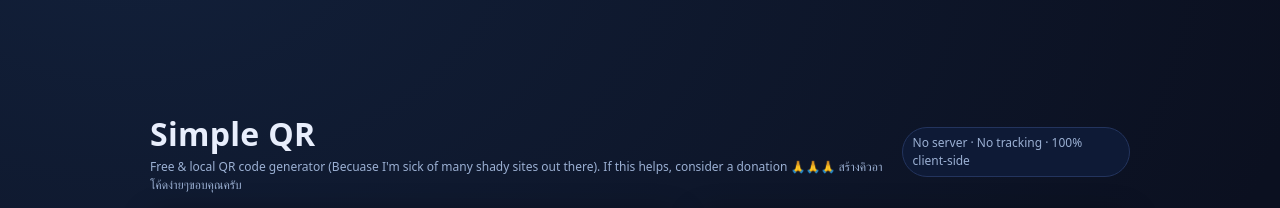
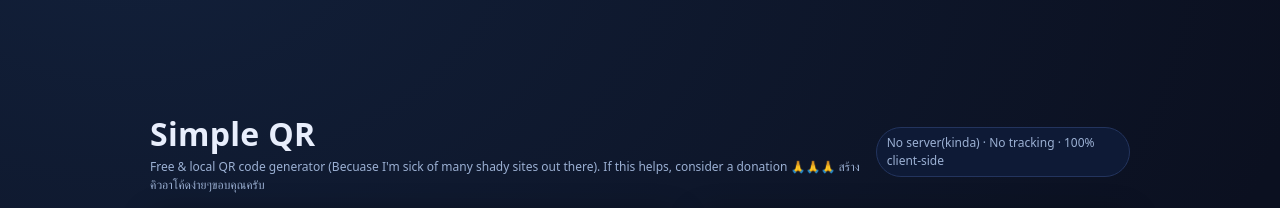
Before and after one commit to korawichkavee/simple-qr, a plain HTML site: page index.html in a window 1280 px wide. Shown: the top 208 px of the page. Drawn offline with Linux system fonts and the light colour scheme; a script that the page names is missing.

Commit message:
Update pill text for clarity

```diff
--- a/index.html
+++ b/index.html
@@ -63,7 +63,7 @@
         <h1>Simple QR</h1>
         <div class="tag">Free & local QR code generator (Becuase I'm sick of many shady sites out there). If this helps, consider a donation 🙏🙏🙏 สร้างคิวอาโค้ดง่ายๆขอบคุณครับ</div>
       </div>
-      <div class="pill">No server · No tracking · 100% client‑side</div>
+      <div class="pill">No server(kinda) · No tracking · 100% client‑side</div>
     </header>
 
     <div class="grid">
```
